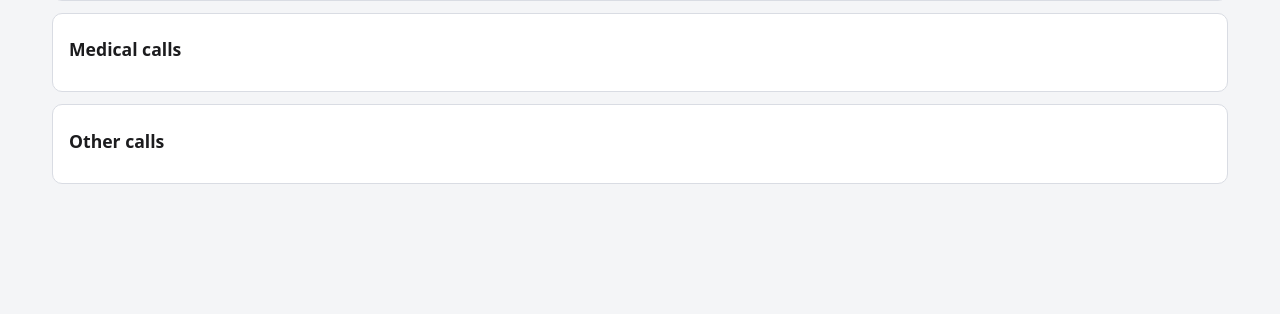
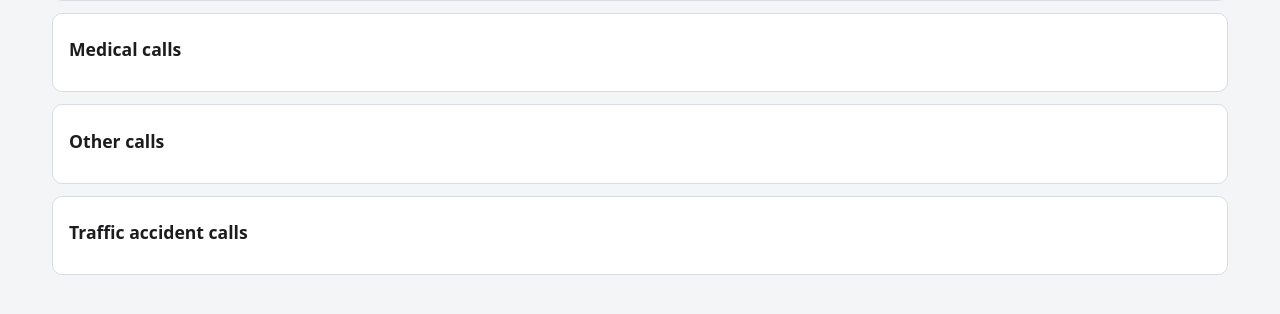
Before and after one commit to jwaldrip16/Computer-Aided-Dispatch, a Flask app: page /sops in a window 1280 px wide. Shown: the part 274-588 px from the top of the page. Run offline with Flask 3, Linux system fonts and the light colour scheme; the visitor is signed in with stand-in values (Sample User, id 1); a database or web service that is not in the repository returns one stand-in record (values such as "Sample title"); some libraries are stand-ins or nearby versions.

Commit message:
New call type: Traffic accident w/ injuries, a police and medical call (both tones, own SOPs, own natures)

```diff
--- a/app.py
+++ b/app.py
@@ -1,6 +1,6 @@
 """CAD Lite: a small computer-aided dispatch app.
 Python + Flask + PostgreSQL. Text-to-speech for address and nature,
-SOP checklists for police / fire / medical calls, call sharing and export.
+SOP checklists for police / fire / medical / traffic accident calls, call sharing and export.
 """
 import csv
 import io
@@ -24,7 +24,7 @@ DATABASE_URL = os.environ.get("DATABASE_URL", "")
 ADMIN_USER = os.environ.get("ADMIN_USER", "")
 ADMIN_PASS = os.environ.get("ADMIN_PASS", "")
 
-CALL_TYPES = ("police", "fire", "medical", "other")
+CALL_TYPES = ("police", "fire", "medical", "other", "accident")
 STATUSES = ("open", "pending", "dispatched", "closed")
 PRIORITIES = ("low", "routine", "urgent", "emergency")
 
@@ -42,6 +42,8 @@ NATURES = {
                 "allergic reaction", "serious bleeding", "fall injury",
                 "overdose", "childbirth", "poisoning", "electrocution",
                 "drowning"],
+    "accident": ["traffic accident with injuries", "traffic accident no injuries",
+                 "unknown injuries", "hit and run", "vehicle rollover"],
     "other": ["utility outage", "water problem", "animal problem",
               "traffic hazard", "weather damage", "locked in or out", "other"],
 }
@@ -82,6 +84,17 @@ DEFAULT_SOPS = {
         "Enter the call at the right priority and assign EMS units.",
         "Log every update with the time, and stay on the line until EMS arrives if the caller needs it.",
         "Close the call after units clear the scene, and note the patient outcome when it is known.",
+    ],
+    "accident": [
+        "Confirm the exact address, direction of travel, and nearest cross street.",
+        "Ask how many vehicles are involved and whether anyone is hurt.",
+        "Count the injured people and get the main problems: breathing, bleeding, unconscious, trapped.",
+        "Ask if anyone is trapped in a vehicle, or if there is a fire or a fuel leak.",
+        "Get vehicle descriptions and, if a driver left the scene, a direction of travel.",
+        "Enter the call at emergency or urgent priority as the injuries suggest.",
+        "Assign both police and medical units, then press Send to unit phones.",
+        "Log every update in the call notes with the time.",
+        "Close the call when police and medical units clear the scene, and note the outcome.",
     ],
     "other": [
         "Confirm the exact address or location.",
@@ -488,7 +501,8 @@ def call_status(call_id):
 ALERT_KEYS = {"say_type": True, "say_address": True, "say_nature": True,
               "say_time": True}
 TYPE_TITLES = {"police": "Police", "fire": "Fire", "medical": "Medical",
-               "other": "Call"}
+               "other": "Call",
+               "accident": "Traffic accident w/ injuries"}
 
 
 def get_alert_format():
@@ -503,7 +517,10 @@ def get_alert_format():
 def alert_text(call, fmt):
     parts = []
     if fmt.get("say_type"):
-        parts.append(TYPE_TITLES.get(call["call_type"], "Call") + " call")
+        if call["call_type"] == "accident":
+            parts.append("Traffic accident with injuries")
+        else:
+            parts.append(TYPE_TITLES.get(call["call_type"], "Call") + " call")
     if fmt.get("say_address"):
         parts.append("Address: %s" % (call["address"] or ""))
     if fmt.get("say_nature"):
--- a/static/board.js
+++ b/static/board.js
@@ -19,11 +19,11 @@ function fmt(iso) {
   return d.toLocaleTimeString([], {hour: '2-digit', minute: '2-digit', second: '2-digit'});
 }
 
-const TITLES = {police: 'Police', fire: 'Fire', medical: 'Medical', other: 'Call'};
+const TITLES = {police: 'Police', fire: 'Fire', medical: 'Medical', other: 'Call', accident: 'Traffic accident w/ injuries'};
 
 function callSpeech(c) {
   const parts = [];
-  if (FMT.say_type) parts.push(TITLES[c.call_type] + ' call');
+  if (FMT.say_type) parts.push(c.call_type == 'accident' ? 'Traffic accident with injuries' : TITLES[c.call_type] + ' call');
   if (FMT.say_address) parts.push('Address: ' + (c.address || ''));
   if (FMT.say_nature) parts.push('Nature: ' + (c.nature || ''));
   if (FMT.say_time) parts.push('Dispatched at ' +
--- a/static/style.css
+++ b/static/style.css
@@ -35,6 +35,7 @@ table.calls tr.flash, .card.flash { animation: flash 1.2s ease 5; }
 .tag.fire { background:var(--fire); }
 .tag.medical { background:var(--medical); }
 .tag.other { background:var(--other); }
+.tag.accident { background:#6d3d9c; }
 .tag.p-emergency { background:#b3261e; }
 .tag.p-urgent { background:#c46a00; }
 .tag.p-routine { background:#1a4f8b; }
--- a/templates/new_call.html
+++ b/templates/new_call.html
@@ -34,8 +34,8 @@
     <div class="row">
       <label>Type
         <select name="call_type" id="callType">
-          {% for t in ['police','fire','medical','other'] %}
-          <option value="{{ t }}" {% if t == ctype %}selected{% endif %}>{{ t|capitalize }}</option>
+          {% for t in ['police','fire','medical','other','accident'] %}
+          <option value="{{ t }}" {% if t == ctype %}selected{% endif %}>{% if t == 'accident' %}Traffic accident w/ injuries{% else %}{{ t|capitalize }}{% endif %}</option>
           {% endfor %}
         </select>
       </label>
--- a/templates/sops.html
+++ b/templates/sops.html
@@ -3,9 +3,9 @@
 {% block content %}
 <h1>Standard operating procedures</h1>
 {% if me['role'] == 'admin' %}<p class="muted">You are an admin, so you can edit the steps below. One step per line.</p>{% endif %}
-{% for t in ['police','fire','medical','other'] %}
+{% for t in ['police','fire','medical','other','accident'] %}
 <div class="card">
-  <h2>{{ t|capitalize }} calls</h2>
+  <h2>{% if t == 'accident' %}Traffic accident{% else %}{{ t|capitalize }}{% endif %} calls</h2>
   {% if me['role'] == 'admin' %}
   <form method="post" action="{{ url_for('sops_edit') }}">
     <input type="hidden" name="call_type" value="{{ t }}">
```
Also changed, not shown: static/unit.js (+8 -3 lines), README.md.
